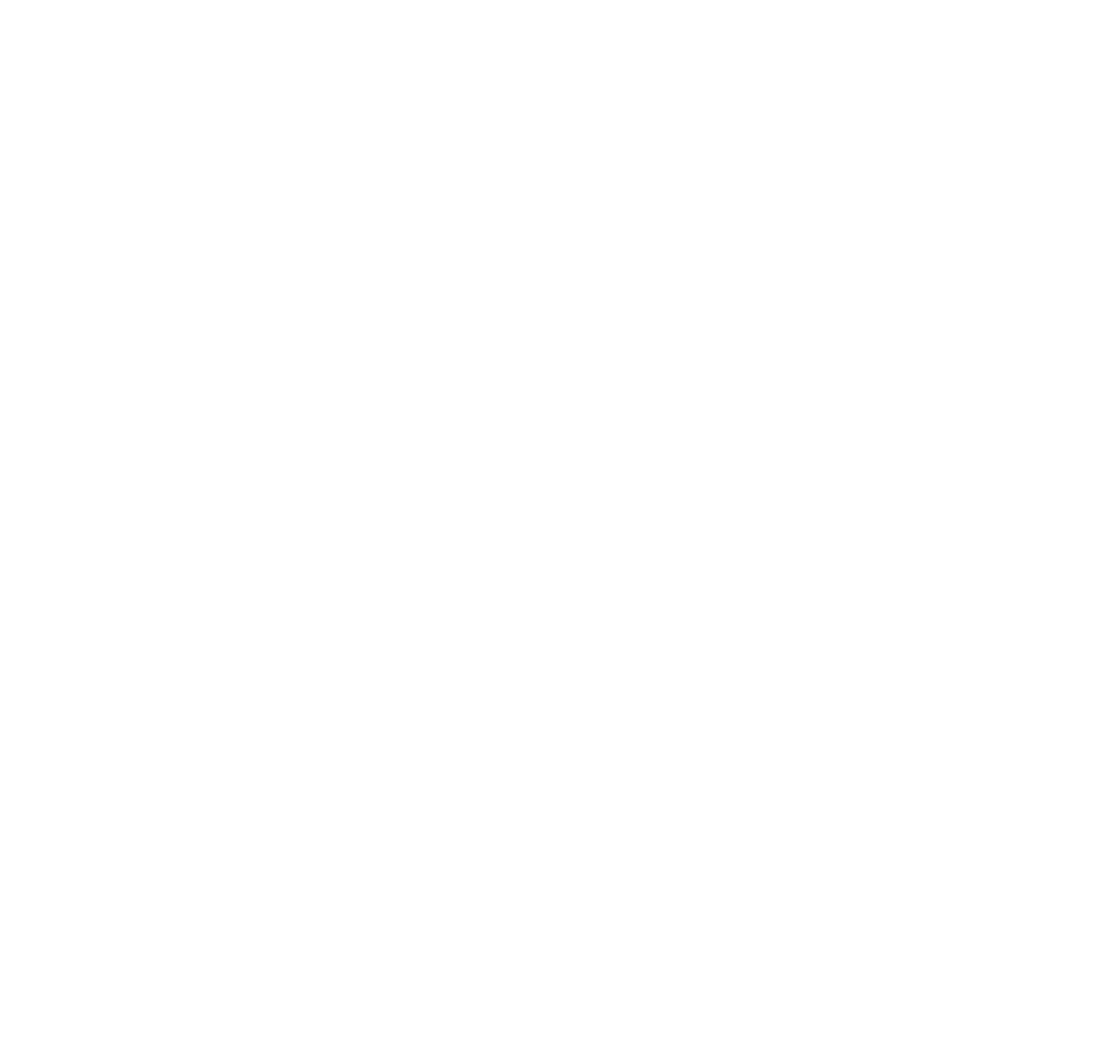
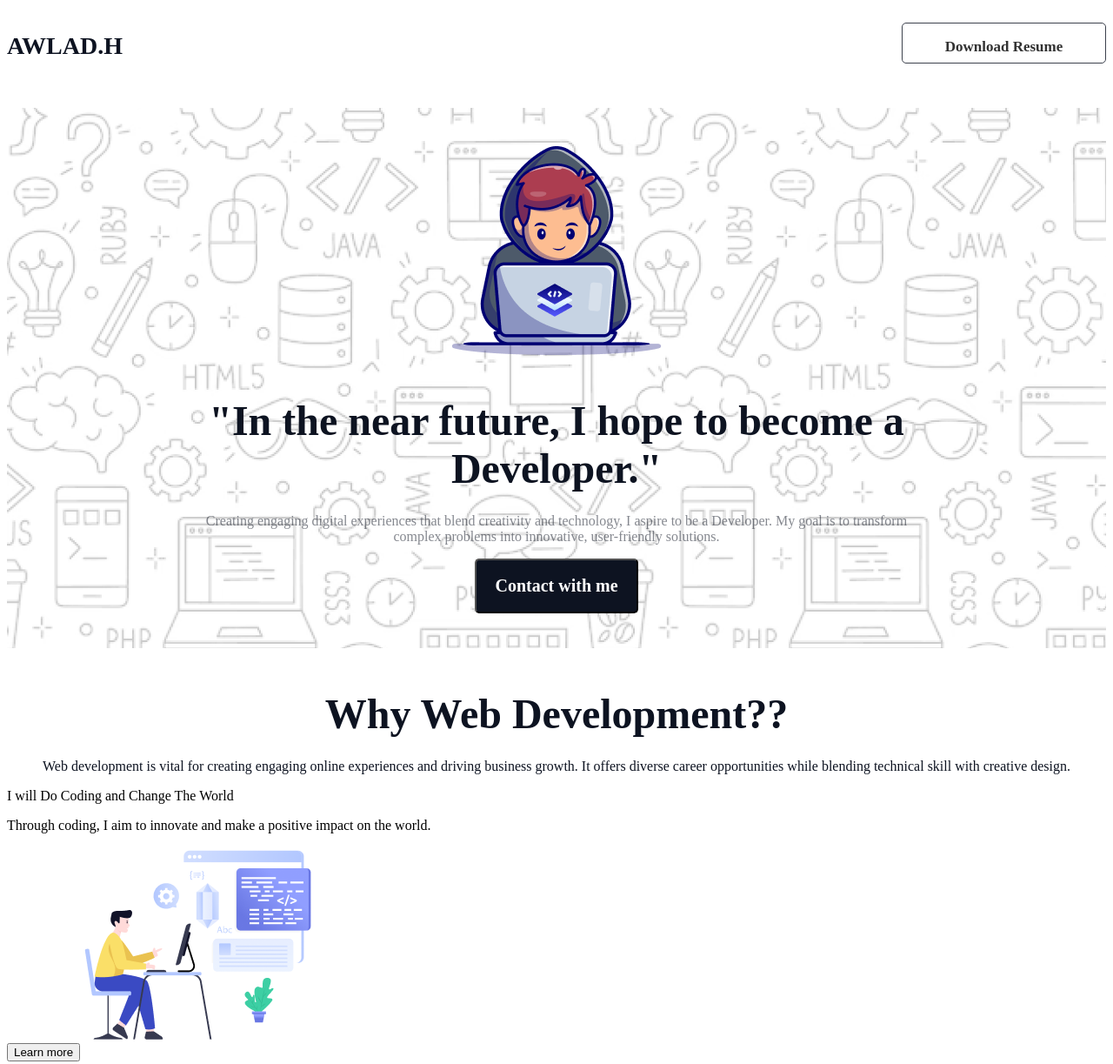
Before and after one commit to niaz-morshed-m/my-first-assignment, a plain HTML site: page index.html in a window 1280 px wide. Shown: the whole page at 87% size. Before the commit the page ends 800 px from the top, so only its background shows below. Drawn offline with Linux system fonts and the light colour scheme; a web font is replaced by a local one.

Commit message:
first update

```diff
--- a/index.html
+++ b/index.html
@@ -3,14 +3,33 @@
 <head>
     <meta charset="UTF-8">
     <meta name="viewport" content="width=device-width, initial-scale=1.0">
+    <link rel="stylesheet" href="/style/style.css">
     <title>First Assignment</title>
 </head>
 <body>
-    <header>
-
-
-    </header>
-
+        <nav class="nav">
+<p class="owner-name">AWLAD.H</p>
+<button class="btn"><a href="">Download Resume</a></button>
+        </nav>
+         <header class="header">
+    <div class="banner-elements">
+         <div class="ban-image"><img src="/assets/Group.png" alt="group.png"></div>
+          <p class="banner-caption">"In the near future, I hope to become a Developer."</p>
+          <p class="caption-dt"> Creating engaging digital experiences that blend creativity and technology, I aspire to be a Developer.  My goal is to transform complex problems into innovative, user-friendly solutions.</p>
+        <div class="ban-button"><button class="btn-primary"><a href=""></a>Contact with me</button></div>
+    </div>
+ </header>
+ <section>
+    <p class="section-tittle">Why Web Development??</p>
+    <p class="ti-dt">
+        Web development is vital for creating engaging online experiences and driving business growth. It offers diverse career opportunities while blending technical skill with creative design.</p>
+        <div class="sec-card1">
+<p class="txt-1">I will Do Coding and Change The World</p>
+<p class="txt-2">Through coding, I aim to innovate and make a positive impact on the world.</p>
+         <button class="learn-more">Learn more</button>
+         <img src="assets/Layer_1.png" alt="">
+        </div>
+ </section>
     <footer>
 
     </footer>
--- a/style/style.css
+++ b/style/style.css
@@ -0,0 +1,106 @@
+@import url('https://fonts.googleapis.com/css2?family=Azeret+Mono:ital,wght@0,804;1,804&display=swap');
+
+
+.owner-name{
+    color: rgb(13, 19, 33);
+font-family: Azeret Mono;
+font-size: 28px;
+font-weight: 800;
+line-height: 33px;
+text-align: left;
+
+}
+
+.btn{
+
+    border: 1px solid rgb(13, 19, 33);
+ border-radius: 5px;
+ width: 244px;
+ height: 47px;
+font-family: Azeret Mono;
+font-size: 17px;
+font-weight: 600;
+text-align: center;
+padding: 17px 24px 24px 24px;
+opacity: 0.8;
+box-sizing: border-box;
+margin-top: 18px;
+
+background-color: white;
+
+}
+
+.nav{
+    display: flex;
+    /* position: absolute;  */
+    justify-content: center;
+    gap: 896px;
+}
+nav a{
+    text-decoration: none;
+    color: black;
+    cursor: pointer;
+}
+
+.banner-caption{
+    color: rgb(13, 19, 33);
+    font-family: Azeret Mono;
+    font-size: 48px;
+    font-weight: 800;
+    text-align: center;
+    margin-bottom: 24px;
+    margin-right: 221px;
+    margin-left: 221px;
+}
+.caption-dt{
+    color: rgb(13, 19, 33);
+font-family: Azeret Mono;
+font-size: 16px;
+/* font-weight: 400; */
+opacity: 0.5;
+text-align: center;
+margin-left: 221px;
+margin-right: 221px;
+
+}
+.btn-primary{
+    padding: 18px 21px;
+    color: rgb(255, 255, 255);
+font-family: Azeret Mono;
+font-size: 20px;
+font-weight: 600;
+background-color: #0D1321;
+border-radius: 5px;
+cursor: pointer;
+}
+.ban-button{
+    text-align: center;
+}
+
+.ban-image{
+   display: flex;
+  justify-content: center;
+  margin-top: 26px;
+}
+.header{
+    background-image: url(/assets/Hero-bg.png);
+    background-repeat: no-repeat;
+    margin-top: 27px;
+    padding-top: 18px;
+    padding-bottom: 40px;
+}
+.section-tittle{
+ color: rgb(13, 19, 33);
+font-family: Azeret Mono;
+font-size: 48px;
+font-weight: 800;
+text-align: center;
+margin-bottom: 0;
+}
+.ti-dt{
+    color: rgb(13, 19, 33);
+font-family: Azeret Mono;
+font-size: 16px;
+text-align: center;
+margin-top: 24px;
+}
```
